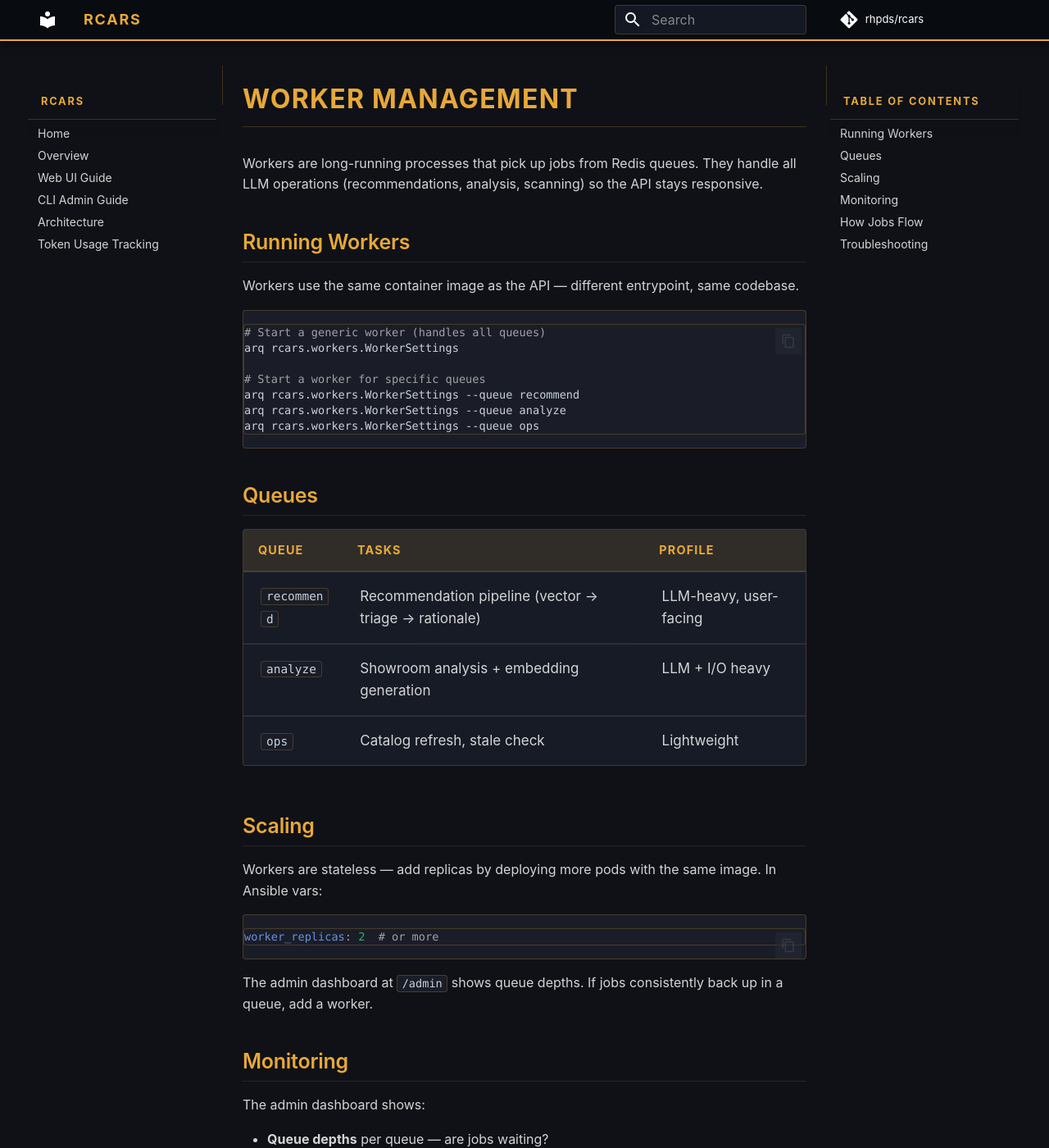
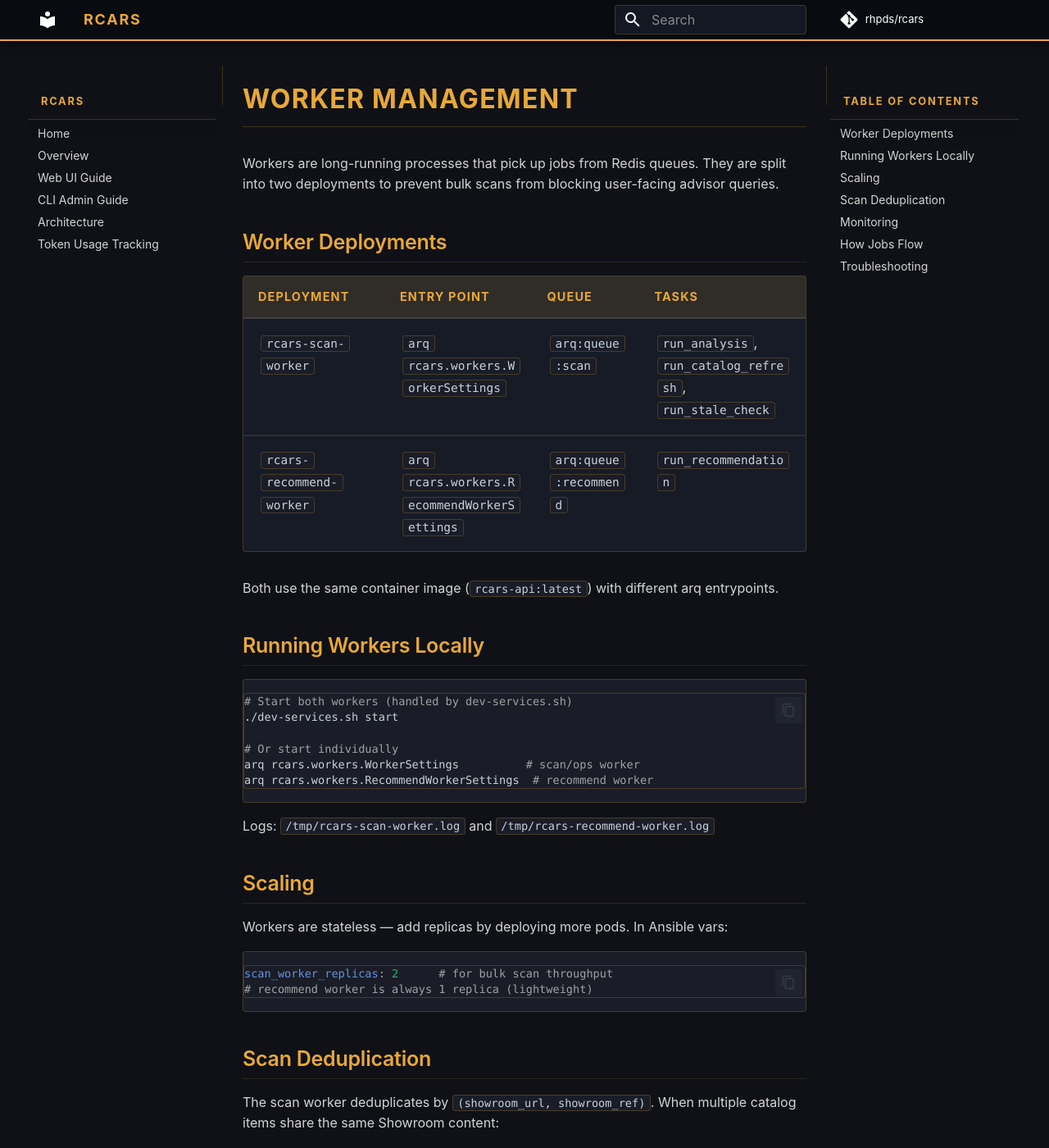
Before and after one commit to rhpds/rcars, an MkDocs documentation site: the page built from docs/workers.md, in a window 1280 px wide and 1400 px high. Shown: the whole window at 82% size. Built offline with MkDocs 1.6.1 and Material for MkDocs 9.7.7, drawn with Linux system fonts in a browser that asks for light colours; comment, search, counter and statistics services are not loaded; some of the changed text lies outside the part shown.

Commit message:
docs: Update for worker split, showroom extraction, and dedup logic
- deployment.md: fix CLI commands (rcars entry point works now)
- workers.md: rewrite for split workers, add dedup explanation

Co-Authored-By: Claude Opus 4.6 (1M context) <noreply@anthropic.com>

````diff
--- a/docs/workers.md
+++ b/docs/workers.md
@@ -5,54 +5,65 @@ description: How to run, scale, and monitor arq workers
 
 # Worker Management
 
-Workers are long-running processes that pick up jobs from Redis queues. They handle all LLM operations (recommendations, analysis, scanning) so the API stays responsive.
+Workers are long-running processes that pick up jobs from Redis queues. They are split into two deployments to prevent bulk scans from blocking user-facing advisor queries.
 
-## Running Workers
+## Worker Deployments
 
-Workers use the same container image as the API — different entrypoint, same codebase.
+| Deployment | Entry Point | Queue | Tasks |
+|---|---|---|---|
+| `rcars-scan-worker` | `arq rcars.workers.WorkerSettings` | `arq:queue:scan` | `run_analysis`, `run_catalog_refresh`, `run_stale_check` |
+| `rcars-recommend-worker` | `arq rcars.workers.RecommendWorkerSettings` | `arq:queue:recommend` | `run_recommendation` |
+
+Both use the same container image (`rcars-api:latest`) with different arq entrypoints.
+
+## Running Workers Locally
 
 ```bash
-# Start a generic worker (handles all queues)
-arq rcars.workers.WorkerSettings
+# Start both workers (handled by dev-services.sh)
+./dev-services.sh start
 
-# Start a worker for specific queues
-arq rcars.workers.WorkerSettings --queue recommend
-arq rcars.workers.WorkerSettings --queue analyze
-arq rcars.workers.WorkerSettings --queue ops
+# Or start individually
+arq rcars.workers.WorkerSettings          # scan/ops worker
+arq rcars.workers.RecommendWorkerSettings  # recommend worker
 ```
 
-## Queues
-
-| Queue | Tasks | Profile |
-|---|---|---|
-| `recommend` | Recommendation pipeline (vector → triage → rationale) | LLM-heavy, user-facing |
-| `analyze` | Showroom analysis + embedding generation | LLM + I/O heavy |
-| `ops` | Catalog refresh, stale check | Lightweight |
+Logs: `/tmp/rcars-scan-worker.log` and `/tmp/rcars-recommend-worker.log`
 
 ## Scaling
 
-Workers are stateless — add replicas by deploying more pods with the same image. In Ansible vars:
+Workers are stateless — add replicas by deploying more pods. In Ansible vars:
 
 ```yaml
-worker_replicas: 2  # or more
+scan_worker_replicas: 2      # for bulk scan throughput
+# recommend worker is always 1 replica (lightweight)
 ```
 
-The admin dashboard at `/admin` shows queue depths. If jobs consistently back up in a queue, add a worker.
+## Scan Deduplication
+
+The scan worker deduplicates by `(showroom_url, showroom_ref)`. When multiple catalog items share the same Showroom content:
+
+1. One representative item is scanned (cloned + analyzed by LLM)
+2. The analysis and embeddings are propagated to all siblings
+3. Each sibling gets its own `showroom_analysis` row and `embeddings` — every CI is independently searchable
+
+Example: if `agd-v2.modernize-ocp-virt` has dev (ref=main), event (ref=v1.0.0), and prod (ref=v1.0.0):
+- Dev is scanned independently (different ref)
+- Event and prod share the same ref — one is scanned, the other gets propagated analysis
 
 ## Monitoring
 
-The admin dashboard shows:
+The admin dashboard at `/admin` shows:
 
 - **Queue depths** per queue — are jobs waiting?
-- **Active jobs** — what's running right now?
-- **Recent failures** — what went wrong?
+- **Active jobs** — what's running right now, with CI name
+- **Recent failures** — what went wrong, with CI name and error class
 - **Job history** — status, duration, who triggered
 
 ## How Jobs Flow
 
-1. API receives a request (e.g., recommendation query)
+1. API receives a request (e.g., recommendation query or scan trigger)
 2. API creates a job record in PostgreSQL (`status: queued`)
-3. API enqueues the task in Redis
+3. API enqueues the task to the appropriate Redis queue
 4. Worker picks up the task, updates status to `running`
 5. Worker publishes progress to Redis pub/sub (`job:{id}`)
 6. API subscribes to the pub/sub channel, relays progress to browser via SSE
@@ -62,8 +73,10 @@ The API and worker never communicate directly. Redis is the sole channel.
 
 ## Troubleshooting
 
-**Jobs stuck in `queued`:** Worker isn't running, or listening on wrong queue. Check `arq` process and queue name.
+**Jobs stuck in `queued`:** Worker isn't running, or listening on wrong queue. Verify the correct worker deployment is up: `oc get pods -l component=scan-worker` or `component=recommend-worker`.
 
-**Jobs stuck in `running`:** Worker crashed mid-job. Check worker logs (`/tmp/rcars-worker.log` locally, or `oc logs` on OpenShift). The job status in PostgreSQL stays `running` — a stale job detector can clean these up.
+**Jobs stuck in `running`:** Worker crashed mid-job. Check worker logs (`oc logs deployment/rcars-scan-worker`). The job status in PostgreSQL stays `running` — a stale job detector can clean these up.
+
+**Advisor queries not responding:** Check the recommend worker is running separately from the scan worker. If only the scan worker is up, advisor queries will never be picked up.
 
 **LLM errors (429, quota exceeded):** Check Vertex AI quotas. The worker logs the full error. The job fails and can be retried.
````
Also changed, not shown: docs/deployment.md (+3 -3 lines).
